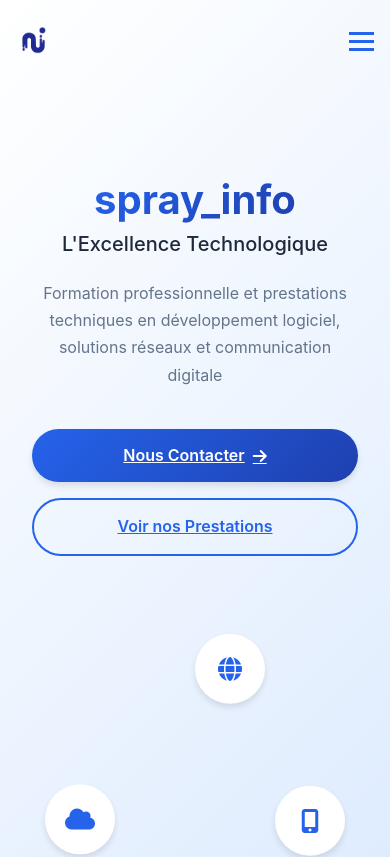
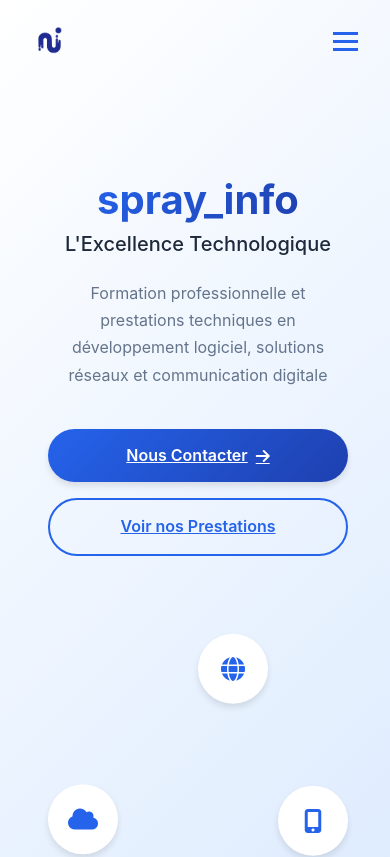
Before and after one commit to remyniclaudet/spray_info, a React (Vite) app: page / in a window 390 px wide. Shown: the top 857 px of the page. Built offline with nearby package versions, Linux system fonts and the light colour scheme.

Commit message:
third commit

```diff
--- a/src/assets/styles/Layout.css
+++ b/src/assets/styles/Layout.css
@@ -6,7 +6,7 @@
 }
 
 @media (max-width: 768px) {
-.container {
+.containere {
   padding: 0 1rem;
 }
 }
```
